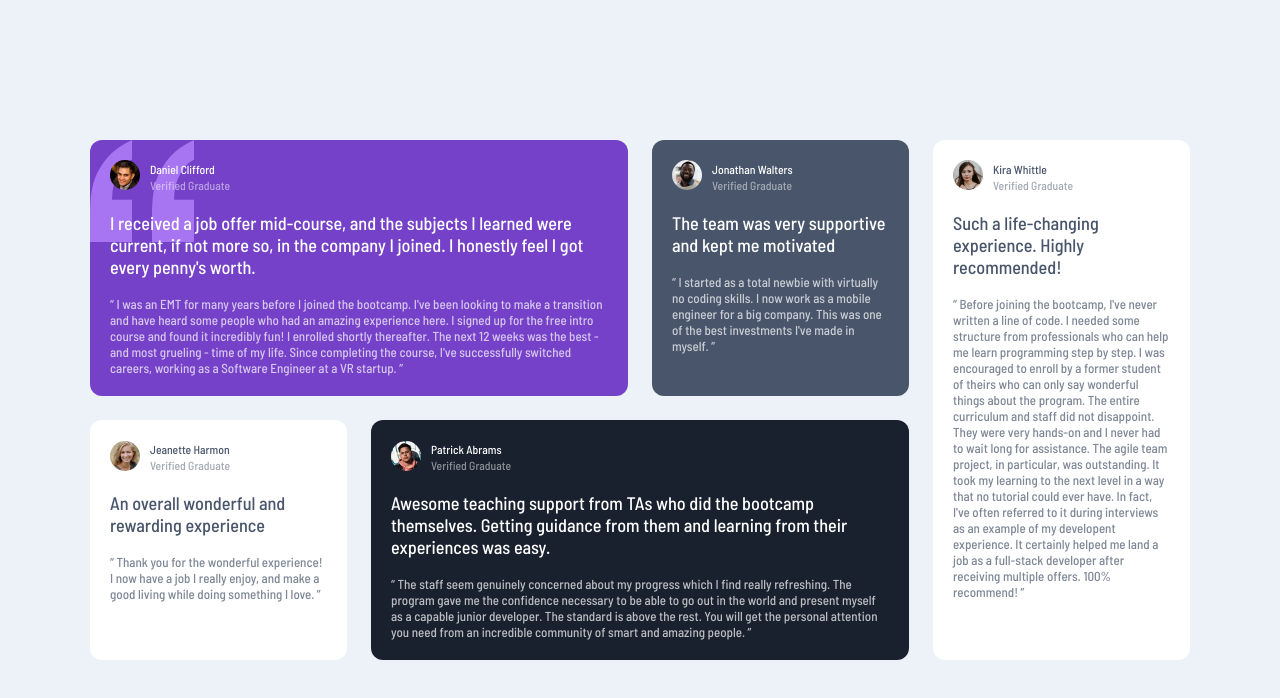
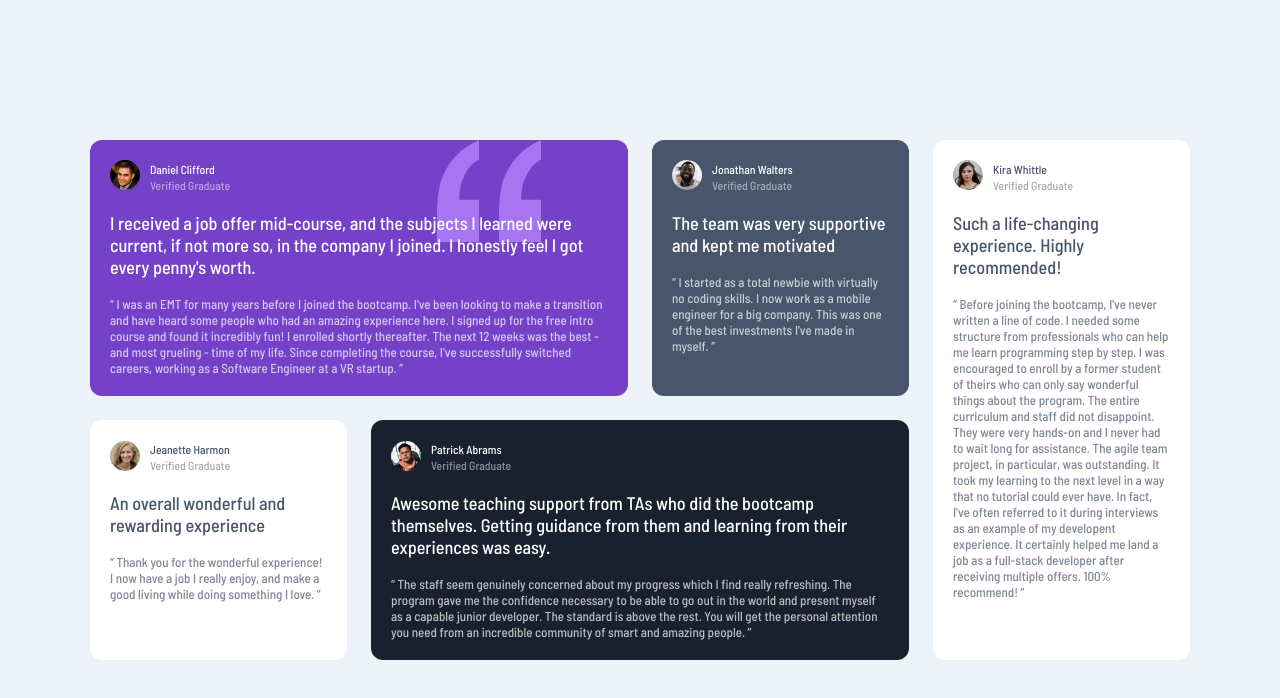
Before and after one commit to ywsoliman/testimonials-grid-section, a plain HTML site: page index.html in a window 1280 px wide. Drawn offline with Linux system fonts and the light colour scheme.

Commit message:
Added background-position property

```diff
--- a/style.css
+++ b/style.css
@@ -47,6 +47,7 @@ main > div {
     color: var(--white);
     background-image: url(images/bg-pattern-quotation.svg);
     background-repeat: no-repeat;
+    background-position: 80% 0;
 }
 
 .jonathan {
```
